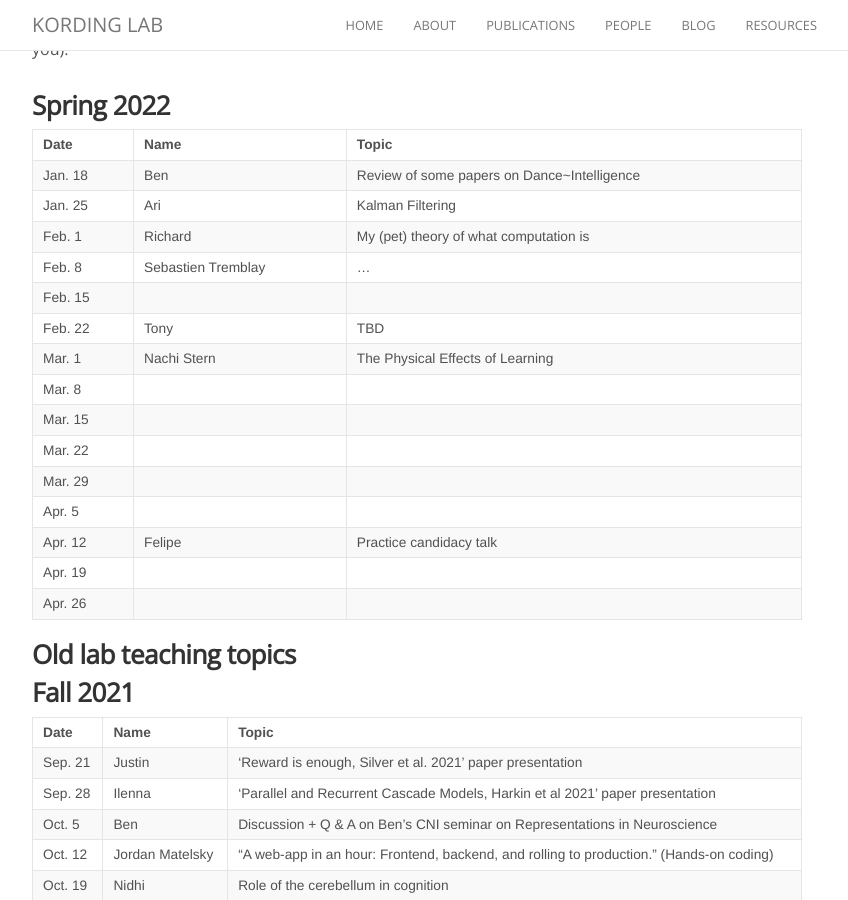
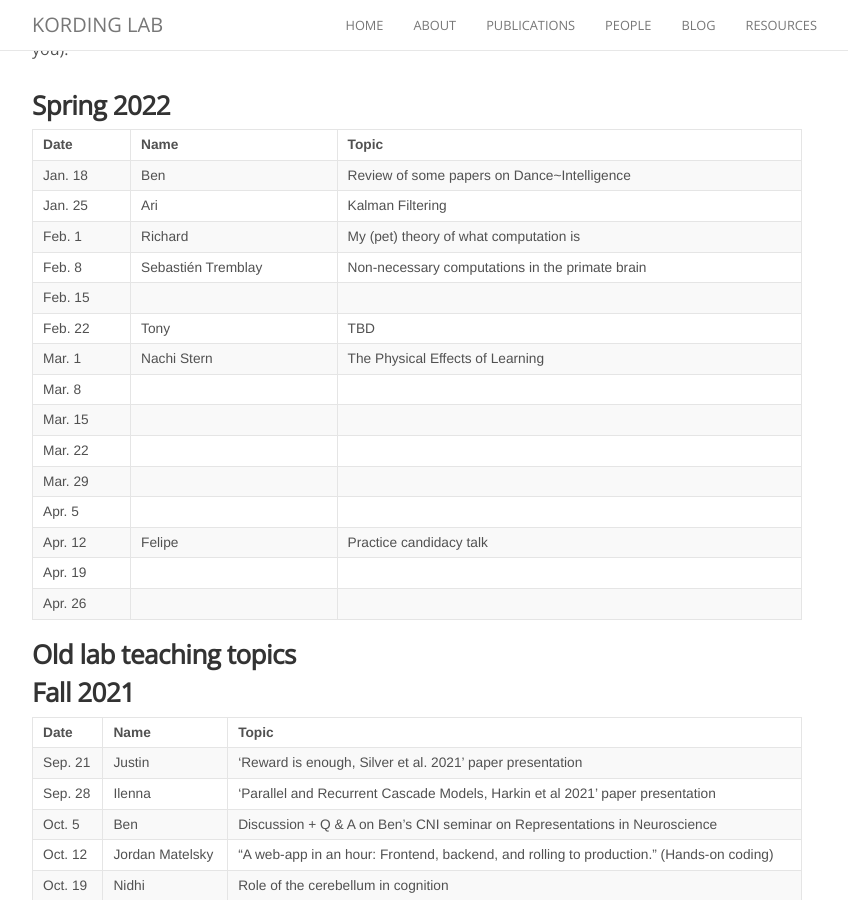
Before and after one commit to KordingLab/KordingLab.github.io, a Jekyll site: the page built from _posts/2021-01-01-upcoming-lab-teaching.md, in a window 1280 px wide and 900 px high, scrolled down 482 px. Shown: the whole window, without its empty margins (223-1071 px from the left). Built offline with Jekyll 4.4.1, drawn with Linux system fonts in a browser that asks for light colours; nearby versions of some CDN libraries; comment, search, counter and statistics services are not loaded.

Commit message:
Update 2021-01-01-upcoming-lab-teaching.md

```diff
--- a/_posts/2021-01-01-upcoming-lab-teaching.md
+++ b/_posts/2021-01-01-upcoming-lab-teaching.md
@@ -21,7 +21,7 @@ Please list below, topics you would like to learn more about (you may share your
 | Jan. 18 | Ben | Review of some papers on Dance~Intelligence |
 | Jan. 25 | Ari | Kalman Filtering |
 | Feb. 1 | Richard | My (pet) theory of what computation is |
-| Feb. 8 | Sebastien Tremblay | ... |
+| Feb. 8 | Sebastién Tremblay | Non-necessary computations in the primate brain |
 | Feb. 15 |  |
 | Feb. 22 | Tony | TBD
 | Mar. 1 | Nachi Stern | The Physical Effects of Learning |
```
